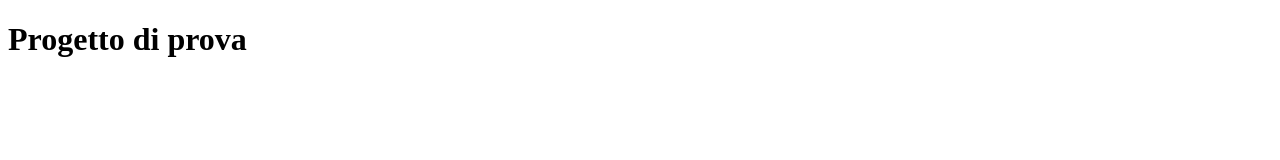
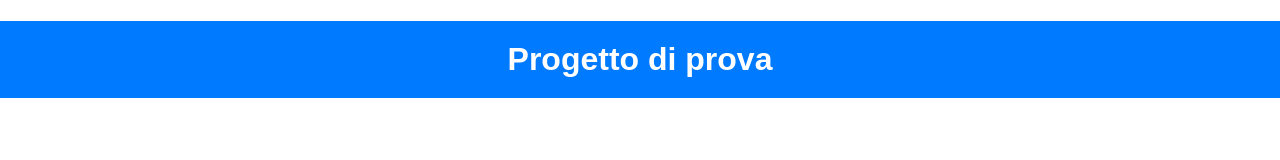
Before and after one commit to Pietrob00/traininghubxweb, a plain HTML site: page index.html in a window 1280 px wide. Drawn offline with Linux system fonts and the light colour scheme.

Commit message:
Update index.html

```diff
--- a/index.html
+++ b/index.html
@@ -2,6 +2,10 @@
 <html>
 <head>
     <title>Progetto di prova</title>
+     <style>
+        body { font-family: Arial, sans-serif; margin: 0; padding: 0; }
+        h1 { text-align: center; color: white; background-color: #007BFF; padding: 20px; }
+    </style>
 </head>
 <body>
     <h1>Progetto di prova</h1>
```
